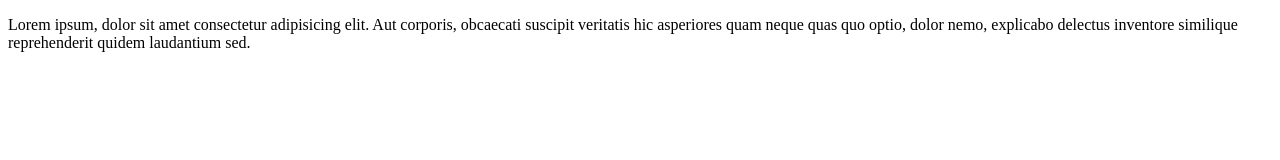
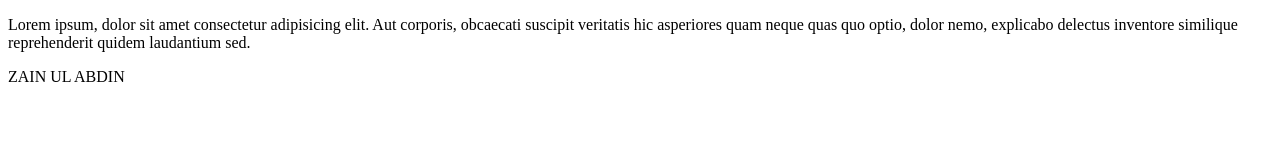
Before and after one commit to 7zainulabdin/practice1, a plain HTML site: page index.html in a window 1280 px wide. Drawn offline with Linux system fonts and the light colour scheme.

Commit message:
second work

```diff
--- a/index.html
+++ b/index.html
@@ -7,5 +7,6 @@
 </head>
 <body>
     <p>Lorem ipsum, dolor sit amet consectetur adipisicing elit. Aut corporis, obcaecati suscipit veritatis hic asperiores quam neque quas quo optio, dolor nemo, explicabo delectus inventore similique reprehenderit quidem laudantium sed.</p>
+    <p>ZAIN UL ABDIN</p>
 </body>
 </html>
```
